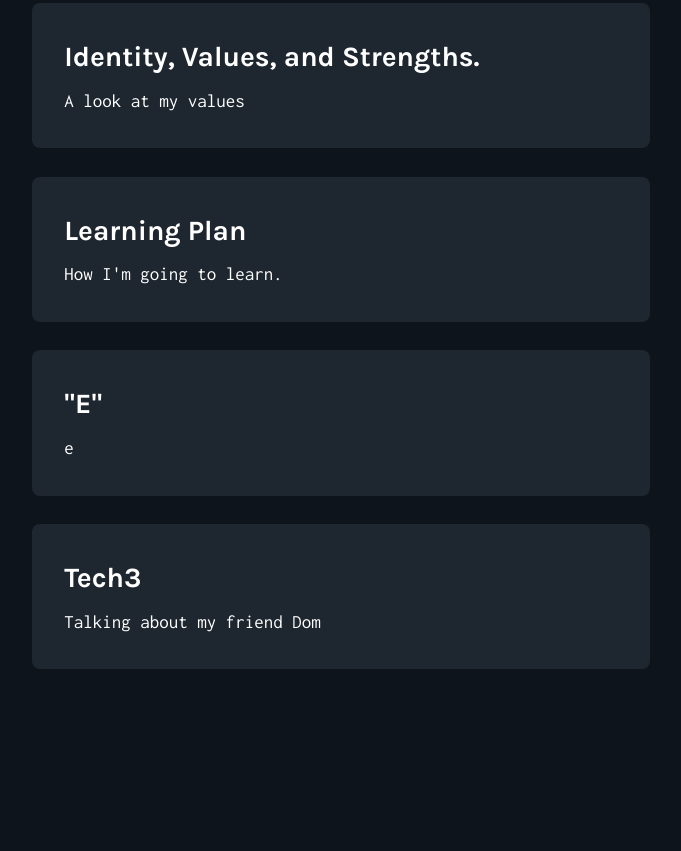
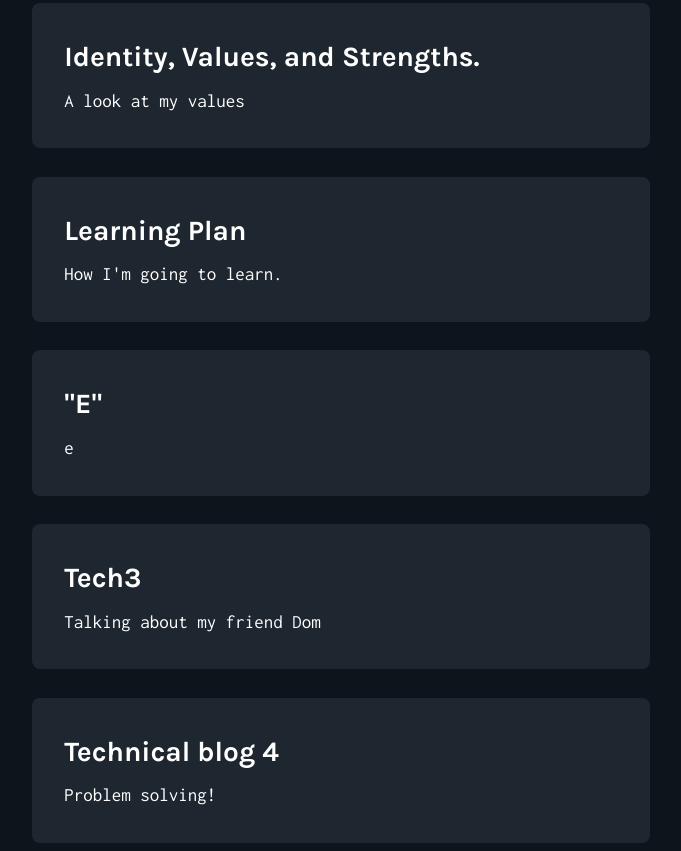
Before and after one commit to AndKenneth/andkenneth.github.io, a plain HTML site: page index.html in a window 1280 px wide. Shown: the part 529-1380 px from the top of the page, without its empty margins (299-980 px from the left). Before the commit the page ends 1206 px from the top, so only its background shows below. Drawn offline with Linux system fonts and the light colour scheme.

Commit message:
index update for sprint 4 tech blog

```diff
--- a/index.html
+++ b/index.html
@@ -49,6 +49,12 @@
           <div class="content-description">Talking about my friend Dom</div>
         </a>
       </div>
+      <div class="content-item">
+        <a class="link-wrapper" href="./blog/sprint4-technical.html">
+          <div class="content-title">Technical blog 4</div>
+          <div class="content-description">Problem solving!</div>
+        </a>
+      </div>
     </div>
 
 
```
